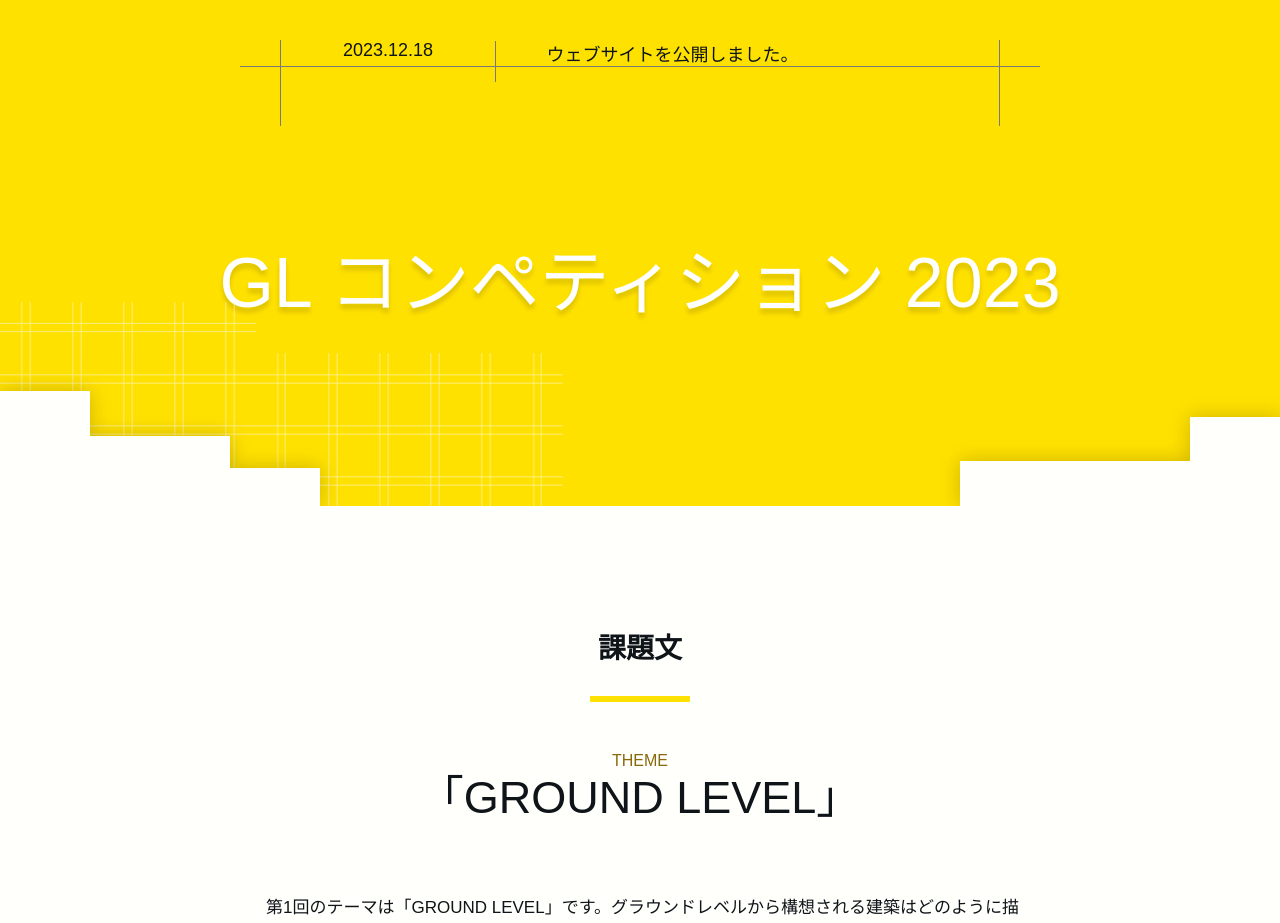
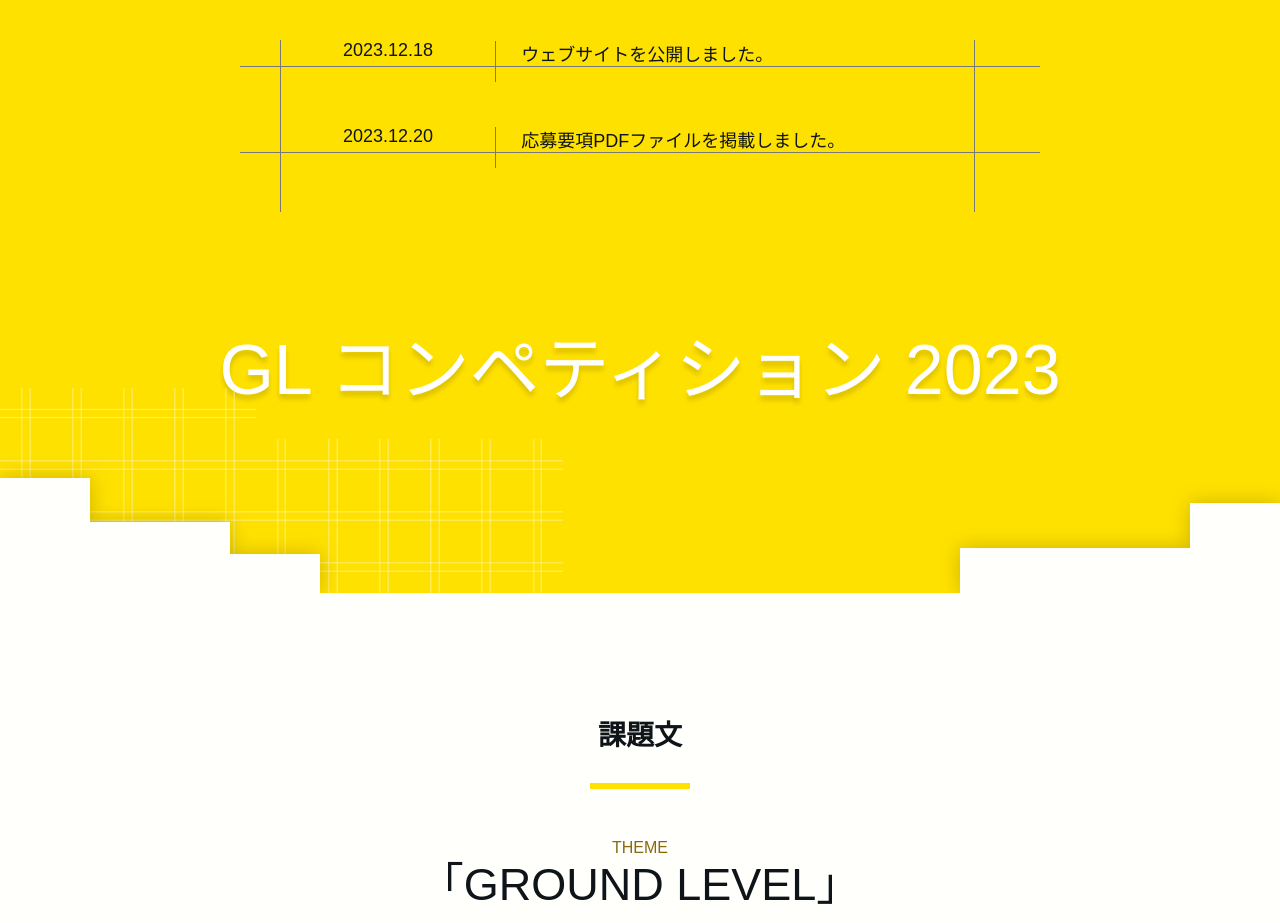
Before and after one commit to HornCake/GLsite, a Nuxt app: page / in a window 1280 px wide. Shown: the part 1580-2503 px from the top of the page. Built offline with nearby package versions, Linux system fonts and the light colour scheme.

Commit message:
[update] Update notifications

```diff
--- a/components/ANotification.vue
+++ b/components/ANotification.vue
@@ -34,7 +34,7 @@
       margin-bottom: 45px;
     }
     @include sp {
-      font-size: 12px;
+      font-size: 10px;
       margin-bottom: 30px;
     }
     &::after {
@@ -86,7 +86,7 @@
   .content {
     position: relative;
     width: 90%;
-    margin-left: 10%;
+    margin-left: 5%;
     grid-area: content;
     // line-height: 45px;
     &::after {
--- a/components/MNotification.vue
+++ b/components/MNotification.vue
@@ -16,6 +16,10 @@
     {
       date: "2023.12.18",
       content: "ウェブサイトを公開しました。",
+    },
+    {
+      date: "2023.12.20",
+      content: "応募要項PDFファイルを掲載しました。",
     },
   ];
 </script>
```
